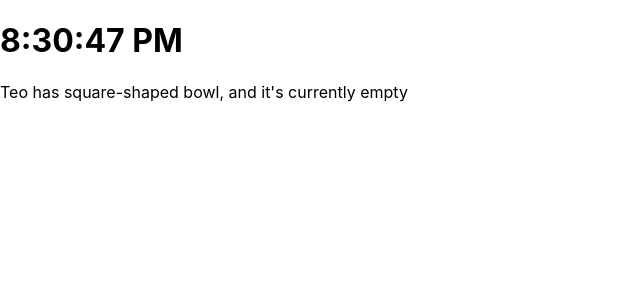
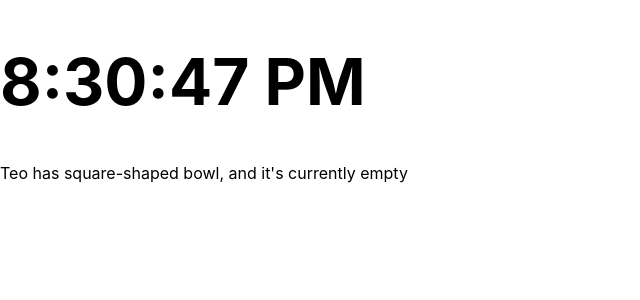
Before and after one commit to TKabakov/React, a React (Create React App) app in the folder data-flow/: page / in a window 1280 px wide. Shown: the top 300 px of the page, without its empty margins (0-640 px from the left). Built offline with nearby package versions, Linux system fonts and the light colour scheme.

Commit message:
Chahging div element to h1, which makes the font of time bigger than h1 in Child cvomponent

```diff
--- a/data-flow/src/App.js
+++ b/data-flow/src/App.js
@@ -6,9 +6,9 @@ function App() {
   const date = new Date();
   return (
     <div>
-      <div>
+      <h1>
         <Child message={date.toLocaleTimeString()}/>
-      </div>
+      </h1>
       <Puppy name="Teo" bowlShape bowlStatus/>
     </div>
   //Check the bowlShape and bowlStatus props in the child Puppy component
```
